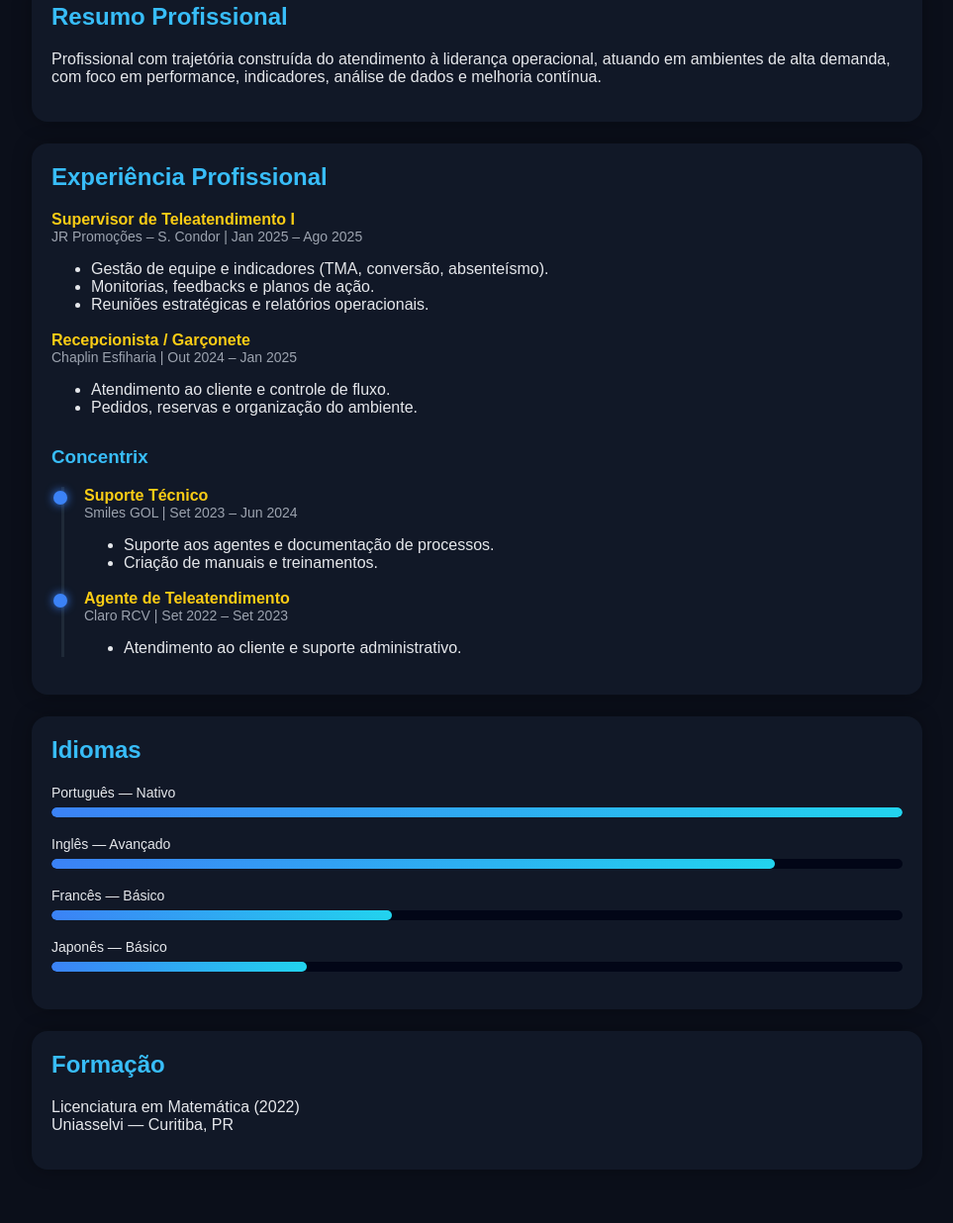
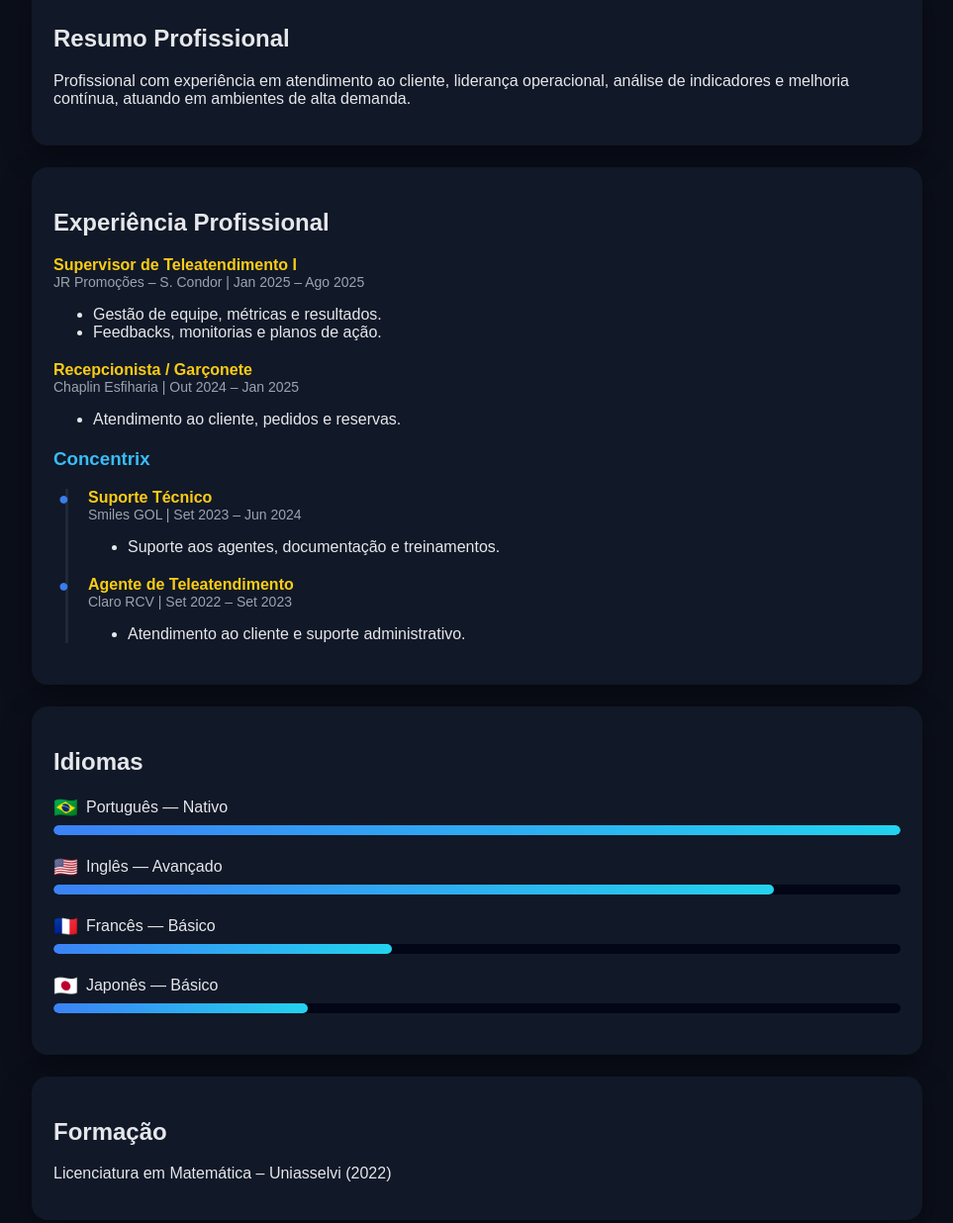
Before and after one commit to lana0109/Curl.CV-Alana, a plain HTML site: page index.html in a window 1280 px wide. Shown: the part 171-1407 px from the top of the page at 99% size, without its empty margins (158-1121 px from the left). Drawn offline with Linux system fonts and the light colour scheme.

Commit message:
Update index.html

```diff
--- a/index.html
+++ b/index.html
@@ -1,8 +1,8 @@
 <!DOCTYPE html>
 <html lang="pt-BR">
 <head>
-<meta charset="UTF-8" />
-<meta name="viewport" content="width=device-width, initial-scale=1.0"/>
+<meta charset="UTF-8">
+<meta name="viewport" content="width=device-width, initial-scale=1.0">
 <title>Alana Soarez Ferreira | Currículo</title>
 
 <style>
@@ -19,82 +19,66 @@ body {
   padding: 24px;
 }
 
-h1 {
-  margin-bottom: 4px;
-}
+h1 { margin-bottom: 4px; }
+.subtitle { color: #9ca3af; margin-bottom: 16px; }
 
-.subtitle {
-  color: #9ca3af;
-  margin-bottom: 16px;
-}
-
-a {
-  color: #60a5fa;
-  text-decoration: none;
-}
+a { color: #60a5fa; text-decoration: none; }
 
 .card {
   background: #111827;
   border-radius: 16px;
-  padding: 20px;
+  padding: 22px;
   margin-bottom: 22px;
-  box-shadow: 0 0 20px rgba(0,0,0,0.3);
-}
-
-.card h2 {
-  margin-top: 0;
-  color: #38bdf8;
+  box-shadow: 0 10px 30px rgba(0,0,0,.4);
 }
 
 /* ===== EXPERIÊNCIA ===== */
-
-.job {
-  margin-bottom: 18px;
-}
-
-.job-title {
-  font-weight: bold;
-  color: #facc15;
-}
-
-.job-company {
-  font-size: 14px;
-  color: #9ca3af;
-}
+.job { margin-bottom: 20px; }
+.job-title { color: #facc15; font-weight: bold; }
+.job-company { font-size: 14px; color: #9ca3af; }
 
 /* ===== TIMELINE CONCENTRIX ===== */
-
 .timeline {
-  position: relative;
-  margin-left: 10px;
+  margin-left: 12px;
   padding-left: 20px;
   border-left: 3px solid #1f2937;
 }
-
 .timeline .job {
   position: relative;
 }
+.timeline .job::before {
+  content: "●";
+  position: absolute;
+  left: -30px;
+  top: 0;
+  font-size: 18px;
+  color: #3b82f6;
+  animation: pulse 1.5s infinite;
+}
 
-.timeline .job::before {
-  content: "";
-  position: absolute;
-  left: -31px;
-  top: 4px;
-  width: 14px;
-  height: 14px;
-  background: #3b82f6;
-  border-radius: 50%;
-  box-shadow: 0 0 10px #3b82f6;
+@keyframes pulse {
+  0% { opacity: .4; }
+  50% { opacity: 1; }
+  100% { opacity: .4; }
 }
 
 /* ===== IDIOMAS ===== */
-
-.skill {
-  margin-bottom: 18px;
+.language {
+  margin-bottom: 20px;
 }
 
-.skill span {
-  font-size: 14px;
+.language span {
+  display: flex;
+  align-items: center;
+  gap: 8px;
+}
+
+.icon {
+  font-size: 20px;
+  transition: transform .3s;
+}
+.icon:hover {
+  transform: scale(1.3) rotate(5deg);
 }
 
 .bar {
@@ -108,19 +92,17 @@ a {
 .fill {
   height: 100%;
   width: 0;
+  background: linear-gradient(90deg, #3b82f6, #22d3ee);
   border-radius: 999px;
-  background: linear-gradient(90deg, #3b82f6, #22d3ee);
-  transition: width 1.8s ease;
+  transition: width 2s ease;
 }
 
 /* ===== ANIMAÇÃO DE ENTRADA ===== */
-
 .fade {
   opacity: 0;
   transform: translateY(20px);
-  transition: all 0.8s ease;
+  transition: all .8s ease;
 }
-
 .fade.show {
   opacity: 1;
   transform: translateY(0);
@@ -129,11 +111,10 @@ a {
 </head>
 
 <body>
-
 <div class="container">
 
 <h1>Alana Soarez Ferreira</h1>
-  <div class="subtitle">Administração • Atendimento ao Cliente • Análise de Dados</div>
+<div class="subtitle">Administração • Atendimento • Análise de Dados</div>
 
 <p>
 São José dos Pinhais, PR ·
@@ -145,9 +126,8 @@ a {
 <div class="card fade">
 <h2>Resumo Profissional</h2>
 <p>
-      Profissional com trajetória construída do atendimento à liderança operacional,
-      atuando em ambientes de alta demanda, com foco em performance, indicadores,
-      análise de dados e melhoria contínua.
+Profissional com experiência em atendimento ao cliente, liderança operacional,
+análise de indicadores e melhoria contínua, atuando em ambientes de alta demanda.
 </p>
 </div>
 
@@ -158,9 +138,8 @@ a {
 <div class="job-title">Supervisor de Teleatendimento I</div>
 <div class="job-company">JR Promoções – S. Condor | Jan 2025 – Ago 2025</div>
 <ul>
-        <li>Gestão de equipe e indicadores (TMA, conversão, absenteísmo).</li>
-        <li>Monitorias, feedbacks e planos de ação.</li>
-        <li>Reuniões estratégicas e relatórios operacionais.</li>
+<li>Gestão de equipe, métricas e resultados.</li>
+<li>Feedbacks, monitorias e planos de ação.</li>
 </ul>
 </div>
 
@@ -168,20 +147,18 @@ a {
 <div class="job-title">Recepcionista / Garçonete</div>
 <div class="job-company">Chaplin Esfiharia | Out 2024 – Jan 2025</div>
 <ul>
-        <li>Atendimento ao cliente e controle de fluxo.</li>
-        <li>Pedidos, reservas e organização do ambiente.</li>
+<li>Atendimento ao cliente, pedidos e reservas.</li>
 </ul>
 </div>
 
-    <h3 style="color:#38bdf8;margin-top:30px;">Concentrix</h3>
+<h3 style="color:#38bdf8">Concentrix</h3>
 
 <div class="timeline">
 <div class="job">
 <div class="job-title">Suporte Técnico</div>
 <div class="job-company">Smiles GOL | Set 2023 – Jun 2024</div>
 <ul>
-          <li>Suporte aos agentes e documentação de processos.</li>
-          <li>Criação de manuais e treinamentos.</li>
+<li>Suporte aos agentes, documentação e treinamentos.</li>
 </ul>
 </div>
 
@@ -193,39 +170,35 @@ a {
 </ul>
 </div>
 </div>
-
 </div>
 
-  <div class="card fade">
+<div class="card fade" id="languages">
 <h2>Idiomas</h2>
 
-    <div class="skill">
-      <span>Português — Nativo</span>
+<div class="language">
+<span><span class="icon">🇧🇷</span> Português — Nativo</span>
 <div class="bar"><div class="fill" data-level="100%"></div></div>
 </div>
 
-    <div class="skill">
-      <span>Inglês — Avançado</span>
+<div class="language">
+<span><span class="icon">🇺🇸</span> Inglês — Avançado</span>
 <div class="bar"><div class="fill" data-level="85%"></div></div>
 </div>
 
-    <div class="skill">
-      <span>Francês — Básico</span>
+<div class="language">
+<span><span class="icon">🇫🇷</span> Francês — Básico</span>
 <div class="bar"><div class="fill" data-level="40%"></div></div>
 </div>
 
-    <div class="skill">
-      <span>Japonês — Básico</span>
+<div class="language">
+<span><span class="icon">🇯🇵</span> Japonês — Básico</span>
 <div class="bar"><div class="fill" data-level="30%"></div></div>
 </div>
 </div>
 
 <div class="card fade">
 <h2>Formação</h2>
-    <p>
-      Licenciatura em Matemática (2022)<br>
-      Uniasselvi — Curitiba, PR
-    </p>
+<p>Licenciatura em Matemática – Uniasselvi (2022)</p>
 </div>
 
 </div>
@@ -235,13 +208,12 @@ const observer = new IntersectionObserver(entries => {
   entries.forEach(entry => {
     if (entry.isIntersecting) {
       entry.target.classList.add("show");
-
       entry.target.querySelectorAll(".fill").forEach(bar => {
         bar.style.width = bar.dataset.level;
       });
     }
   });
-}, { threshold: 0.3 });
+}, { threshold: 0.4 });
 
 document.querySelectorAll(".fade").forEach(el => observer.observe(el));
 </script>
```
Lines whose indentation alone changed are shown as unchanged.
